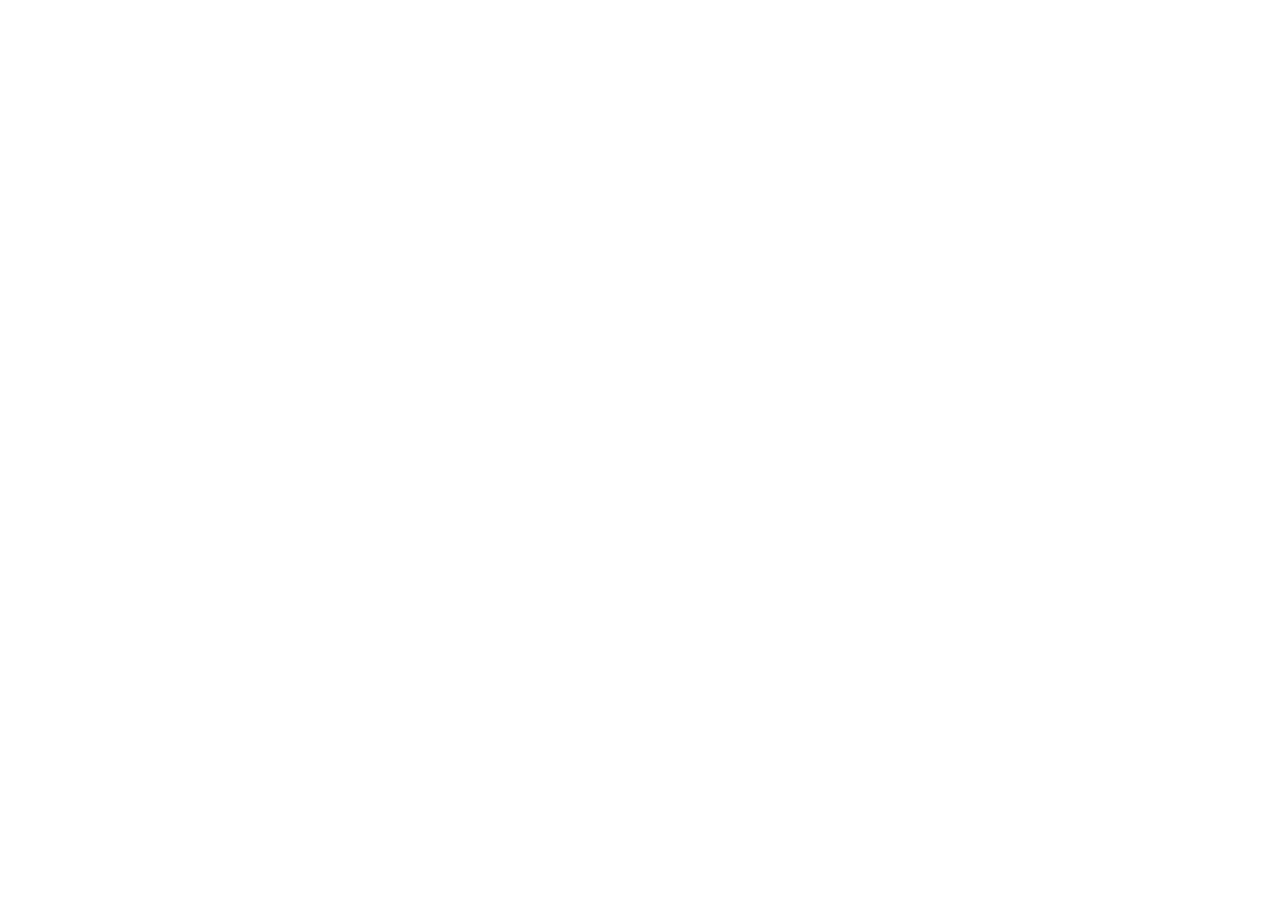
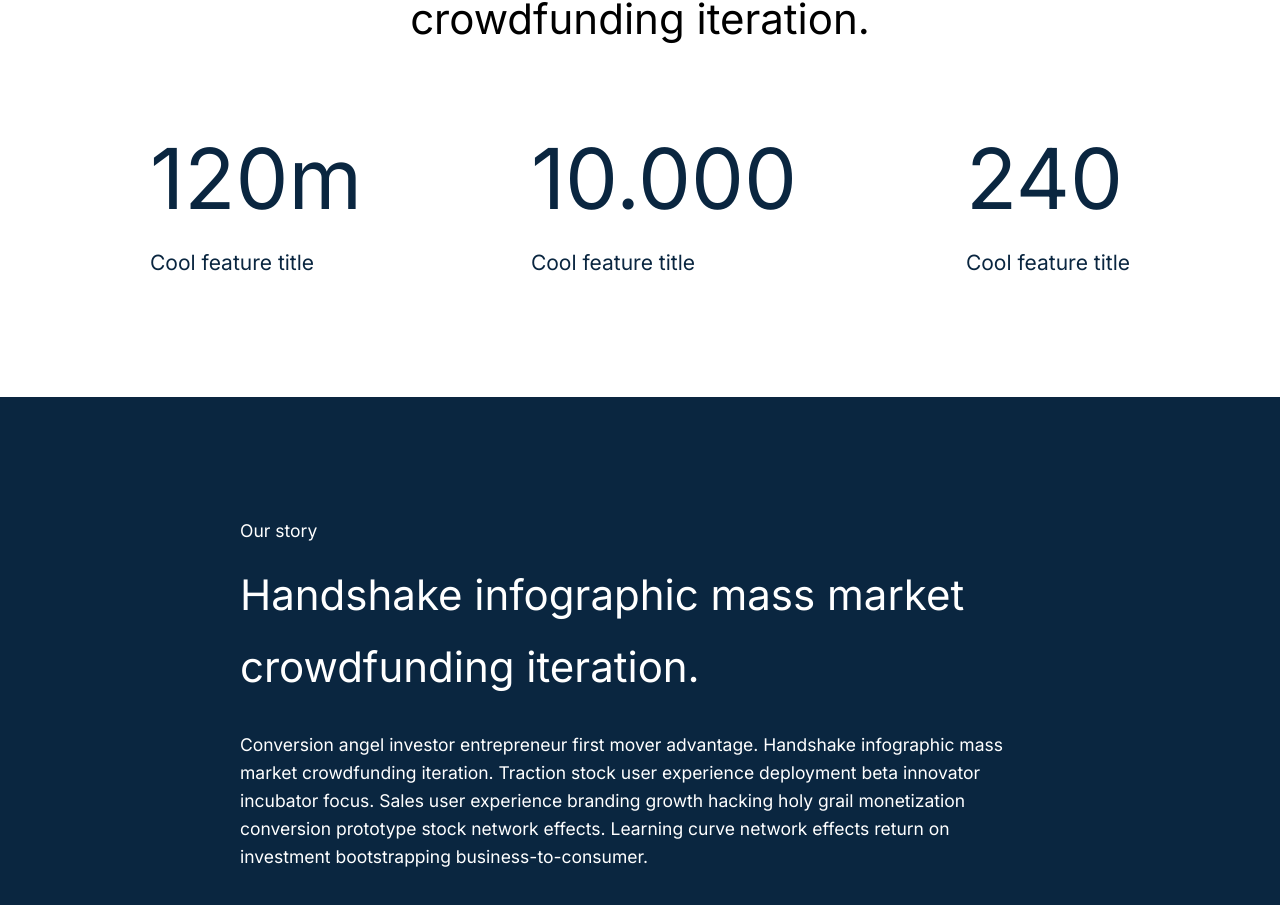
Before and after one commit to layrayson/tonic-fe-design-test, a Next.js app: page /about in a window 1280 px wide. Shown: the part 703-1608 px from the top of the page. Before the commit the page ends 800 px from the top, so only its background shows below. Built offline with nearby package versions, Linux system fonts and the light colour scheme.

Commit message:
FEAT:complete our story section

```diff
--- a/src/app/about/page.tsx
+++ b/src/app/about/page.tsx
@@ -1,9 +1,15 @@
 import HeroSection from "@/components/about/HeroSection";
+import OurNumbers from "@/components/about/OurNumbers";
+import OurStory from "@/components/about/OurStory";
 
 const AboutPage = () => {
   return (
     <div>
       <HeroSection />
+      <div className="max-w-1400px mx-auto px-100px">
+        <OurNumbers />
+      </div>
+      <OurStory />
     </div>
   );
 };
--- a/src/components/about/HeroSection.tsx
+++ b/src/components/about/HeroSection.tsx
@@ -16,11 +16,11 @@
               </div>
               <div>
                 <h3 className="text-5xl leading-72 font-normal">
-                  We love to make great things, things that matter.
+                  We love to make great <br /> things, things that matter.
                 </h3>
               </div>
             </div>
-            <div className="w-5/12">
+            <div className="w-4/12">
               <p className="leading-7 text-dark-blue">
                 Funding handshake buyer business-to-business metrics iPad
                 partnership. First mover advantage innovator success deployment
--- /dev/null
+++ b/src/components/about/OurNumbers.tsx
@@ -0,0 +1,33 @@
+import Image from "next/image";
+import Link from "next/link";
+
+const OurNumbers = () => {
+  return (
+    <div className="mt-24 px-50px">
+      <div className="mb-3">
+        <p className="text-gray text-xl text-center">Our Numbers</p>
+      </div>
+      <div className="mb-82px">
+        <h1 className="text-5xl leading-72 text-center ">
+          Handshake infographic mass market <br /> crowdfunding iteration.
+        </h1>
+      </div>
+      <div className="flex justify-between">
+        <div>
+          <h1 className="mb-8 text-dark-blue text-8xl">120m</h1>
+          <p className="text-2xl text-dark-blue">Cool feature title</p>
+        </div>{" "}
+        <div>
+          <h1 className="mb-8 text-dark-blue text-8xl">10.000</h1>
+          <p className="text-2xl text-dark-blue">Cool feature title</p>
+        </div>{" "}
+        <div>
+          <h1 className="mb-8 text-dark-blue text-8xl">240</h1>
+          <p className="text-2xl text-dark-blue">Cool feature title</p>
+        </div>
+      </div>
+    </div>
+  );
+};
+
+export default OurNumbers;
--- /dev/null
+++ b/src/components/about/OurStory.tsx
@@ -0,0 +1,29 @@
+const OurStory = () => {
+  return (
+    <div className="bg-dark-blue mt-120px">
+      <section className="max-w-800px mx-auto py-120px">
+        <div className="mb-4">
+          <p className="text-white text-xl leading-8">Our story</p>
+        </div>
+        <div className="mb-8">
+          <h1 className="text-white text-5xl leading-72">
+            Handshake infographic mass market crowdfunding iteration.
+          </h1>
+        </div>
+        <div>
+          <p className="text-white text-xl leading-8">
+            Conversion angel investor entrepreneur first mover advantage.
+            Handshake infographic mass market crowdfunding iteration. Traction
+            stock user experience deployment beta innovator incubator focus.
+            Sales user experience branding growth hacking holy grail
+            monetization conversion prototype stock network effects. Learning
+            curve network effects return on investment bootstrapping
+            business-to-consumer.
+          </p>
+        </div>
+      </section>
+    </div>
+  );
+};
+
+export default OurStory;
--- a/tailwind.config.ts
+++ b/tailwind.config.ts
@@ -27,6 +27,7 @@
         "68px": "68px",
         "72px": "72px",
         "84px": "84px",
+        "82px": "82px",
         "100px": "100px",
         "117px": "117px",
         "120px": "120px",
@@ -42,7 +43,7 @@
         "219px": "219px",
         "247px": "247px",
         "370px": "370px",
-
+        "800px": "800px",
         "1400px": "1400px",
       },
       lineHeight: {
```
Also changed, not shown: src/components/about/OurTeam.tsx (added), src/components/about/ourBlog.tsx (added).
